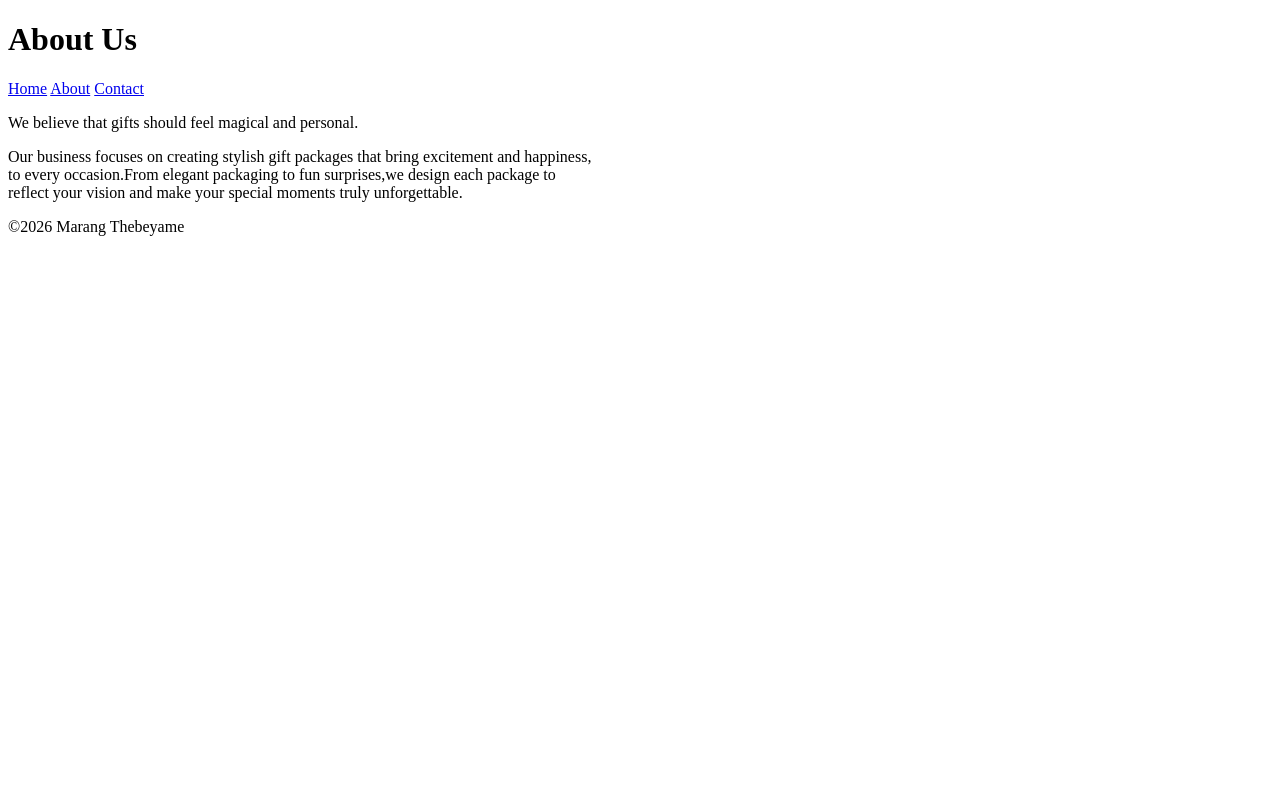
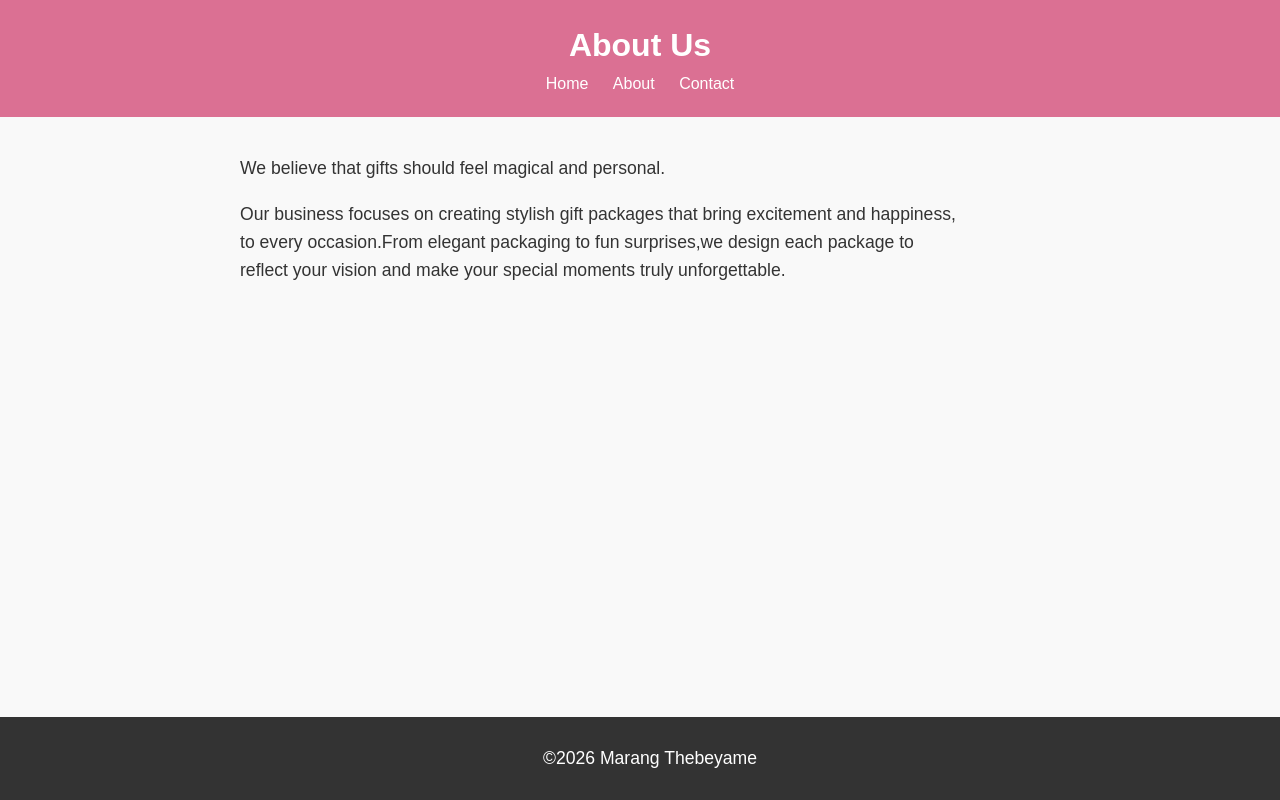
Before and after one commit to Marang24/my-website, a plain HTML site: page about.html in a window 1280 px wide. Drawn offline with Linux system fonts and the light colour scheme.

Commit message:
Added CSS3 styling to the website

```diff
--- a/about.html
+++ b/about.html
@@ -4,6 +4,7 @@
   <meta charset="UTF-8">
   <meta name="viewport" content="width=device-width,initial-scale=1.0">
   <title>About Us</title>
+  <link rel="stylesheet"href="styles.css">
 </head>
 <body>
   <header>
--- /dev/null
+++ b/styles.css
@@ -0,0 +1,74 @@
+body{
+  font-family: Arial, sans-serif;
+  color: #333;
+  background-color: #f9f9f9;
+  margin: 0;
+  padding: 0;
+  line-height: 1.6;
+}
+header{
+   background-color:palevioletred;
+   color: white;
+   padding: 20px;
+   text-align: center;
+}
+
+header h1 {
+  margin: 0;
+}
+
+nav a {
+  color: white;
+  text-decoration: none;
+  margin: 0 10px;
+}
+
+nav a:hover {
+  text-decoration: underline;
+}
+
+main {
+  padding: 20px;
+  max-width: 800px;
+  margin: 0 auto;
+}
+
+main img {
+  max-width: 100%;
+  height: auto;
+  display: block;
+  margin: 20px 0;
+}
+
+footer {
+  background-color: #333;
+  color: white;
+  text-align: center;
+  padding: 10px;
+  position: fixed;
+  bottom: 0;
+  width: 100%;
+}
+
+p {
+  font-size: 1.1em;
+}
+
+a {
+  color: #4CAF50;
+  text-decoration: none;
+}
+
+a:hover {
+   text-decoration: underline;
+}
+
+img {
+  border: 5px solid #4CAF50;
+  border-radius: 10px;
+}
+
+main a[href^="malito:"] {
+  color: #ff5722;
+  font-weight: bold;
+}
```
Also changed, not shown: contact.html (+1 -0 lines), index.html (+1 -0 lines).
